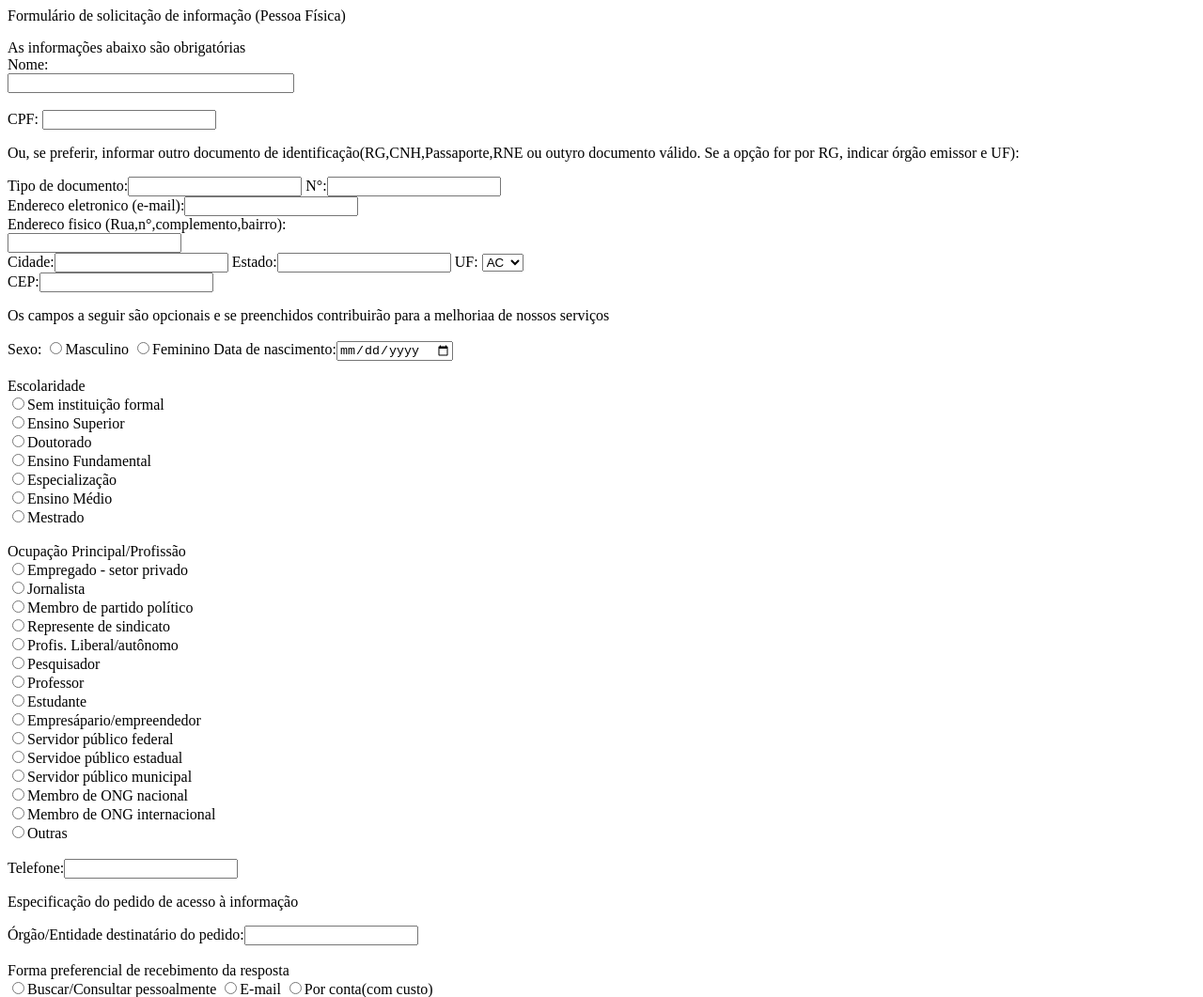
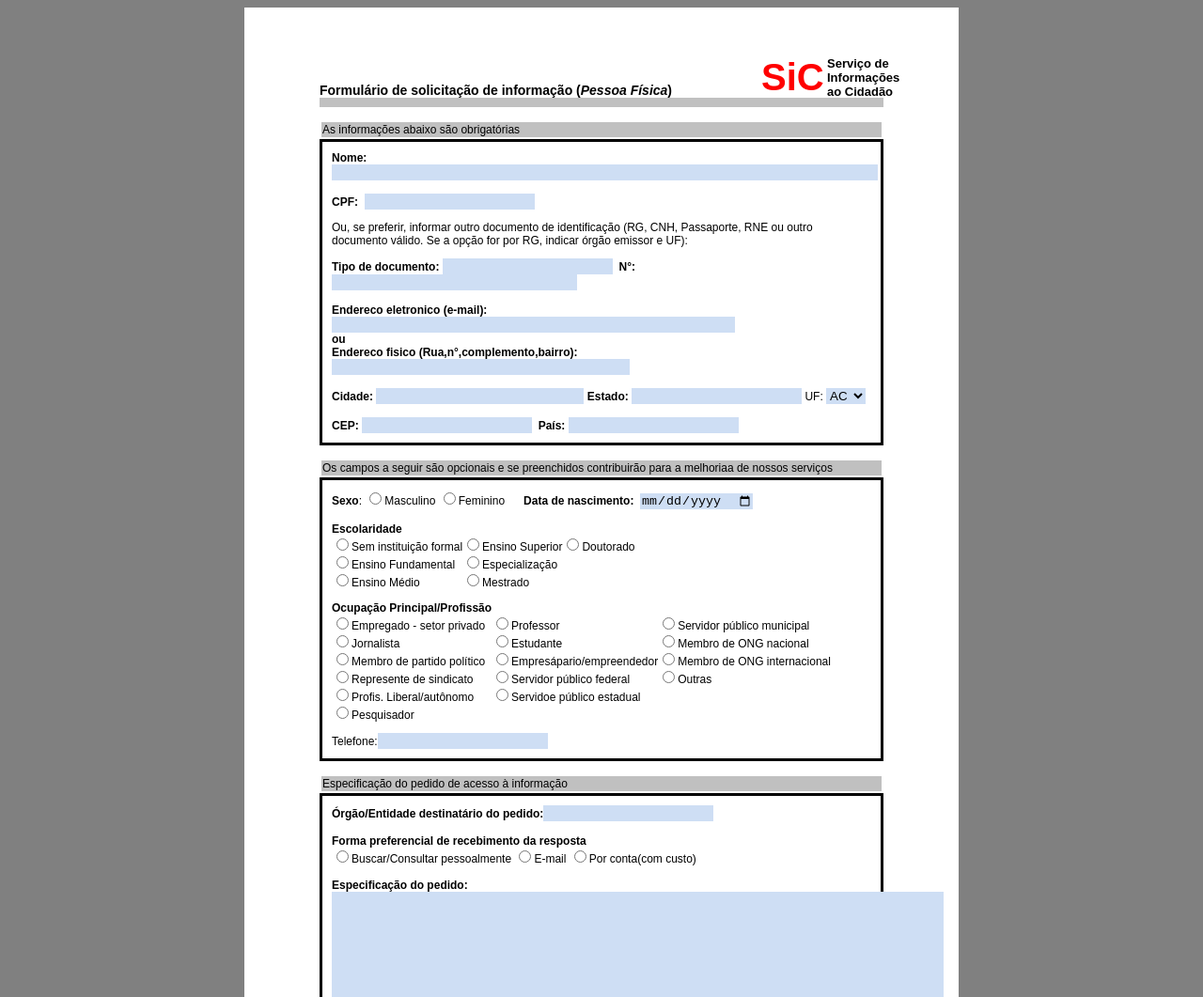
Before and after one commit to Patriciasilva827/Praticando-Formulario, a plain HTML site: page index.html in a window 1280 px wide. Shown: the top 1061 px of the page at 94% size. Drawn offline with Linux system fonts and the light colour scheme.

Commit message:
meu primeiro formulario com estilo

```diff
--- a/css/style.css
+++ b/css/style.css
@@ -1,9 +1,53 @@
 body{
 	font-family: arial;
-	font-size: 10px;
+	font-size: 12px;
+	background-color: grey;
+
 }
-#form{
-	position: absolute;
-	top: 20px
-	left: 20px;
+div#interface{
+	width: 600px;
+	background-color: white;
+	margin: 0px auto 0px auto;
+	padding: 80px 80px 10px 80px;
 }
+hgroup{
+	border-style: solid;
+	padding: 10px;
+
+}
+div#coluna1{
+	float: left;
+}
+div#coluna2{
+	float: left;
+}
+div#coluna3{
+	float: left;
+}
+header#cabecalho{
+	border-bottom: 10px #C0C0C0 solid;
+	font-size:14px;
+}
+div#titulo{
+	border:10px;
+	padding:1px;
+	background-color: #C0C0C0;
+	margin:2px;
+
+}
+input,textarea,select{
+	border:none;
+	background-color: #CEDEF4;
+}
+div#logo1{
+	position:absolute;
+	font-size: 40px;
+	left: 810px;
+	top: 60px;
+	color:red;
+}
+div#logo2{
+	position:absolute;
+	font-size: 13px;
+	left: 880px;
+	top: 60px;
--- a/index.html
+++ b/index.html
@@ -2,25 +2,35 @@
 <html>
 	<head>
 		<title>Formulário</title>
-		<link rel="stylesheet" type="text/css" href="css/formulario.css">
+		<link rel="stylesheet" type="text/css" href="css/style.css">
 		<script src="js/funcoes.js"></script>
+
 
 	</head>
 	<body>
-	    <p>Formulário de solicitação de informação (Pessoa Física)</P>
+	<div id="interface">
+
+		<header id="cabecalho"><b>Formulário de solicitação de informação (<i>Pessoa Física</i>)</b></header>
 		<form action="">
-			As informações abaixo são obrigatórias<br>
-			Nome:<br><input type="text" name="nome" value="" size="35" pattern="[a-z\s]+$" required="yes"><br>
-			<br>CPF:
+		    <div id="logo1"><b>SiC</b></div>
+			 <div id="logo2"><b>Serviço de<br>Informações<br>ao Cidadão</b></div>
+			<br><div id="titulo">As informações abaixo são obrigatórias</div>
+
+			<hgroup>
+			<b>Nome:</b>&nbsp;<input type="text" name="nome" value="" size="70" pattern="[a-z\s]+$" required="yes"><br>
+			<br><b>CPF:</b>&nbsp;
 			<input type="text" name="cpf" onBlur="ValidarCPF(form1.cpf);" onKeyPress="MascaraCPF(form1.cpf);" maxlength="14">
-			<p>Ou, se preferir, informar outro documento de identificação(RG,CNH,Passaporte,RNE ou outyro documento válido. Se a opção  for por RG, indicar órgão emissor e UF):</p>
-			Tipo de documento:<input type="text" name="tipo do documento" value=""> N°:<input type="text" name="n°" value=""><br>
-			Endereco eletronico (e-mail):<input type="text" name="endereco eletronico (e-mail)" value=""><br>
-			Endereco fisico (Rua,n°,complemento,bairro):<br><input type="text" name="endereco fisico(rua,n°,complemento,bairro)" value=""><br>
-			Cidade:<input type="text" name="cidade" value="">
-			Estado:<input type="text" name="estado" value="">
+			<p>Ou, se preferir, informar outro documento de identificação (RG, CNH, Passaporte, RNE ou outro documento válido. Se a opção  for por RG, indicar órgão emissor e UF):</p>
+			<b>Tipo de documento:</b>&nbsp;<input type="text" name="tipo do documento" value="">&nbsp;
+			<b>N°:</b>&nbsp;<input type="text" name="num" size="30" value=""><br>
+			<br><b>Endereco eletronico (e-mail):</b>&nbsp;<input type="text" name="endereco eletronico" size="51" value=""><br>
+			<b>ou</b><br>
+			<b>Endereco fisico (Rua,n°,complemento,bairro):</b>&nbsp;<input type="text" name="endereco fisico" size="37" value=""><br>
+			<br><b>Cidade:</b>&nbsp;<input type="text" name="cidade" size="25" value="">
+			<b>Estado:</b>&nbsp;<input type="text" name="estado" value="">
+
 			UF:
-			<select name="estado">
+			<select name="uf">
 				<option value="">AC</option>
 				<option value="">AL</option>
 				<option value="">AP</option>
@@ -49,51 +59,71 @@
 				<option value="">SE</option>
 				<option value="">TO</option>
 				</select><br>
-			CEP:<input type="text" name="cep" onKeyPress="MascaraCep(form1.cep);" maxlength="10" onBlur="ValidaCep(form1.cep)">
 
-			<p>Os campos a seguir são opcionais e se preenchidos contribuirão para a melhoriaa de nossos serviços</p>
+			<br><b>CEP:</b>&nbsp;<input type="text" name="cep" onKeyPress="MascaraCep(form1.cep);" maxlength="10" onBlur="ValidaCep(form1.cep)">&nbsp;
+			<b>País:</b>&nbsp;<input typr="text" name="pais" value="">
+			</hgroup>
 
-			Sexo: <input type="radio" name="sexo" value="masculino">Masculino <input type="radio" name="sexo" value="feminino">Feminino    Data de nascimento:<input type="date" name="data-nascimento"><br><br>
+			<br><div id="titulo">Os campos a seguir são opcionais e se preenchidos contribuirão para a melhoriaa de nossos serviços</div>
 
-			Escolaridade
-			<br><input type="radio" name="sem instituição" value="sem instituição">Sem instituição formal
-			<br><input type="radio" name="Ensino Superior" value="Ensino Superior">Ensino Superior
-			<br><input type="radio" name="Doutorado" value="Doutorado">Doutorado
-			<br><input type="radio" name="Ensino Fundamental" value="Ensino Fundamental">Ensino Fundamental
-			<br><input type="radio" name="Especialização" value="Especialização">Especialização
-			<br><input type="radio" name="Ensino Médio" value="Ensino Médio">Ensino Médio
-			<br><input type="radio" name="Mestrado" value="Mestrado">Mestrado<br>
+			<hgroup>
+			<b>Sexo</b>: <input type="radio" name="sexo" value="masculino">Masculino <input type="radio" name="sexo" value="feminino">Feminino &nbsp;&nbsp;&nbsp;&nbsp;&nbsp;<b>Data de nascimento:&nbsp;&nbsp;</b><input type="date" name="data-nascimento"><br><br>
 
-			<br>Ocupação Principal/Profissão
-			<br><input type="radio" name="Empregado - setor privado" value="Empregado - setor privado">Empregado - setor privado
-			<br><input type="radio" name="Jornalista" value="Jornalista">Jornalista
-			<br><input type="radio" name="Membro de partido político" value="Membro de partido político">Membro de partido político
-			<br><input type="radio" name="Represente de sindicato" value="Represente de sindicato">Represente de sindicato
-			<br><input type="radio" name="Profis. Liberal/autônomo" value="Profis. Liberal/autônomo">Profis. Liberal/autônomo
-			<br><input type="radio" name="Pesquisador" value="Pesquisador">Pesquisador
-			<br><input type="radio" name="Professor" value="Professor">Professor
-			<br><input type="radio" name="Estudante" value="Estudante">Estudante
-			<br><input type="radio" name="Empresápario/empreendedor" value="Empresápario/empreendedor">Empresápario/empreendedor
-			<br><input type="radio" name="Servidor público federal" value="Servidor público federal">Servidor público federal
-			<br><input type="radio" name="Servidoe público estadual" value="Servidor público estadual">Servidoe público estadual
-			<br><input type="radio" name="Servidoe público municipal" value="Servidor público municipal">Servidor público municipal
-			<br><input type="radio" name="Membro de ONG nacional" value="Membro de ONG nacional">Membro de ONG nacional
-			<br><input type="radio" name="Membro de ONG internacional" value="Membro de ONG internacional">Membro de ONG internacional
-			<br><input type="radio" name="Outras" value="Outras">Outras<br>
+			<div id="coluna1">
+			<b>Escolaridade</b>
+			<br><input type="radio" name="escolaridade" value="sem instituicao">Sem instituição formal
+			<br><input type="radio" name="escolaridade" value="ensino fundamental">Ensino Fundamental
+			<br><input type="radio" name="escolaridade" value="ensino medio">Ensino Médio
+			</div>
 
-			<br>Telefone:<input type="text" name="tel" onKeyPress="MascaraTelefone(form1.tel);" maxlength="14"  onBlur="ValidaTelefone(form1.tel);">
+			<div id="coluna2">
+			<br><input type="radio" name="escolaridade" value="ensino superior">Ensino Superior
+			<br><input type="radio" name="escolaridade" value="especializacao">Especialização
+			<br><input type="radio" name="escolaridade" value="mestrado">Mestrado
+			</div>
 
-			<P>Especificação do pedido de acesso à informação</P>
+			<div id="coluna3">
+			<br><input type="radio" name="escolaridade" value="doutorado">Doutorado
+			</div><br><br><br><br><br><br>
 
-			Órgão/Entidade destinatário do pedido:<input type="text" name="orgao-entidade" value=""><br>
-			<br>Forma preferencial de recebimento da resposta
-			<br><input type="radio" name="pessoalmente" value="pessoalmente">Buscar/Consultar pessoalmente <input type="radio" name="email" value="email">E-mail <input type="radio" name="porconta" value="porconta">Por conta(com custo)<br>
-			Especificação do pedido:<br>
-			<textarea name="mensagem" rows="10" cols="40
-			"></textarea><br><br>
+			<div id="coluna1">
+			<b>Ocupação Principal/Profissão</b>
+			<br><input type="radio" name="ocupacao" value="Empregado - setor privado">Empregado - setor privado
+			<br><input type="radio" name="ocupacao" value="Jornalista">Jornalista
+			<br><input type="radio" name="ocupacao" value="Membro de partido político">Membro de partido político
+			<br><input type="radio" name="ocupacao" value="Represente de sindicato">Represente de sindicato
+			<br><input type="radio" name="ocupacao" value="Profis. Liberal/autônomo">Profis. Liberal/autônomo
+			<br><input type="radio" name="ocupacao" value="Pesquisador">Pesquisador
+			</div>
+			<div id="coluna2">
+			<br><input type="radio" name="ocupacao" value="Professor">Professor
+			<br><input type="radio" name="ocupacao" value="Estudante">Estudante
+			<br><input type="radio" name="ocupacao" value="Empresápario/empreendedor">Empresápario/empreendedor
+			<br><input type="radio" name="ocupacao" value="Servidor público federal">Servidor público federal
+			<br><input type="radio" name="ocupacao" value="Servidor público estadual">Servidoe público estadual
+			</div>
+			<div id="coluna3">
+			<br><input type="radio" name="ocupacao" value="Servidor público municipal">Servidor público municipal
+			<br><input type="radio" name="ocupacao" value="Membro de ONG nacional">Membro de ONG nacional
+			<br><input type="radio" name="ocupacao" value="Membro de ONG internacional">Membro de ONG internacional
+			<br><input type="radio" name="ocupacao" value="Outras">Outras
+			</div><br><br><br><br><br>
+
+			<br><br><br><br><br>Telefone:</b><input type="text" name="tel" onKeyPress="MascaraTelefone(form1.tel);" maxlength="14"  onBlur="ValidaTelefone(form1.tel);">
+			</hgroup>
+
+			<br><div id="titulo">Especificação do pedido de acesso à informação</div>
+
+			<hgroup>
+			<b>Órgão/Entidade destinatário do pedido:</b><input type="text" name="orgao-entidade" value=""><br>
+			<br><b>Forma preferencial de recebimento da resposta</b>
+			<br><input type="radio" name="resposta" value="pessoalmente">Buscar/Consultar pessoalmente <input type="radio" name="resposta" value="email">E-mail <input type="radio" name="resposta" value="porconta">Por conta(com custo)<br>
+			<br><b>Especificação do pedido:</b><br>
+			<textarea name="mensagem" rows="10" cols="79"></textarea><br><br>
+			</hgroup>
 
 		</form>
 
-
+	</div>
 	</body>
 </html>
```
